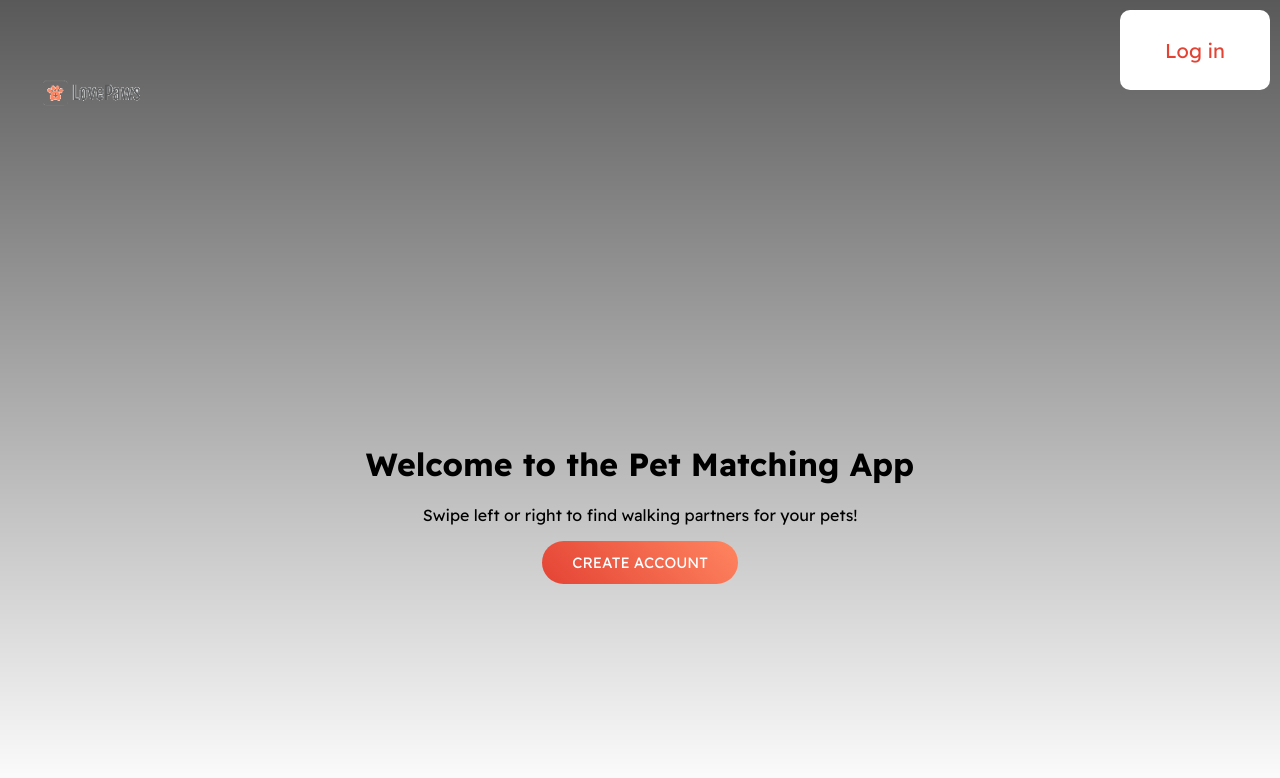
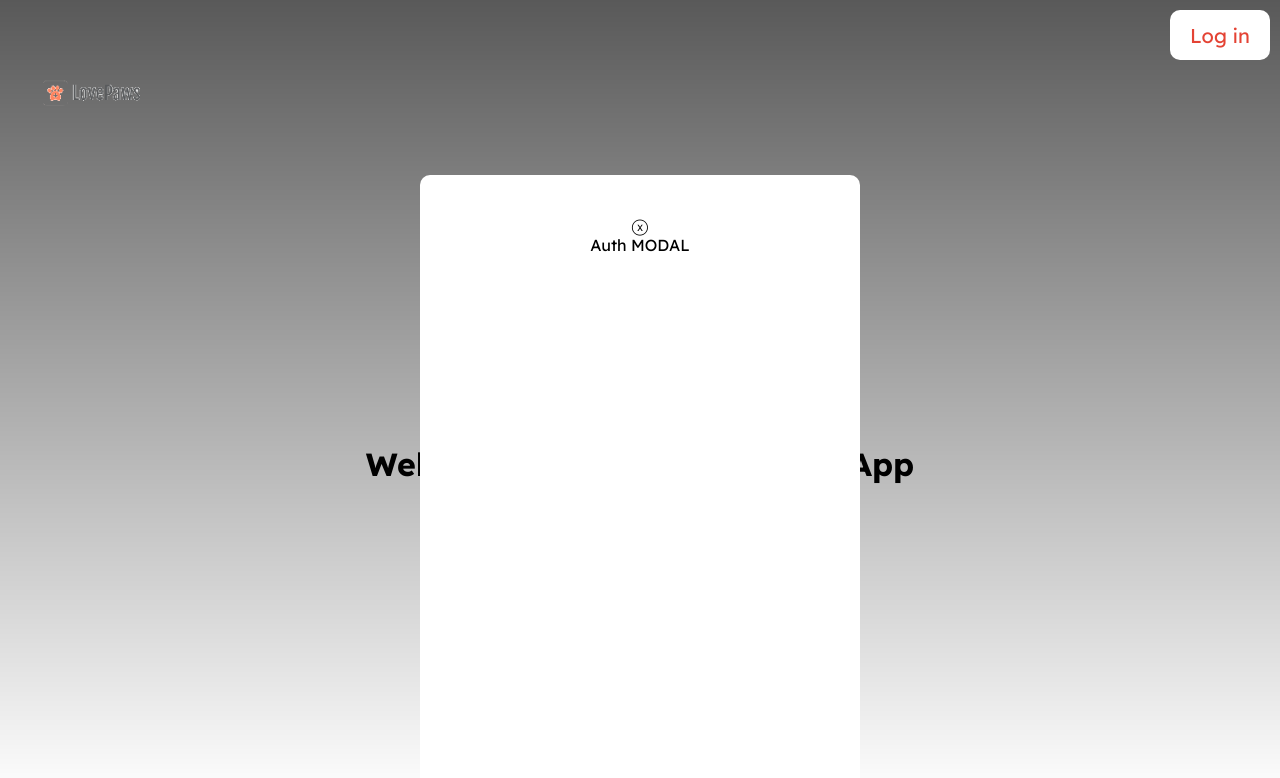
Before and after one commit to georgeromaios/LovePaws, a React (Create React App) app in the folder lovepaws/: page / in a window 1280 px wide. Both pictures are taken after a click on the button "CREATE ACCOUNT". Shown: the top 778 px of the page. Built offline with nearby package versions, Linux system fonts and the light colour scheme.

Commit message:
authModal

```diff
--- /dev/null
+++ b/lovepaws/src/components/AuthModal.js
@@ -0,0 +1,19 @@
+const AuthModal = ({setShowModal})=>{
+
+
+    const handleClick=()=>{
+        setShowModal(false)
+    }
+
+
+    return(
+        <div className="auth-modal">
+
+                <div onClick =  {handleClick}>ⓧ</div>
+                Auth MODAL
+
+        </div>
+
+    )
+}
+export default AuthModal
--- a/lovepaws/src/index.css
+++ b/lovepaws/src/index.css
@@ -71,8 +71,8 @@ nav .nav-button {
     border-radius: 10px;
     border: none;
     margin: 10px;
-    width: 150px;
-    height: 80px;
+    width: 100px;
+    height: 50px;
 }
 
 nav .nav-button:disabled {
@@ -111,7 +111,7 @@ nav .logo-container .logo {
     position: absolute;
     left: 0;
     right: 0;
-    top: 50px;
+    top: 175px;
     margin-left: auto;
     margin-right: auto;
     max-width: 360px;
@@ -120,8 +120,9 @@ nav .logo-container .logo {
     border-radius: 10px;
     padding: 40px;
 }
+/* }
 
-.auth-modal .close-icon {
+/* .auth-modal .close-icon {
     float: right;
 }
 
@@ -138,7 +139,7 @@ nav .logo-container .logo {
 }
 
 /*-------- OnBoarding Page --------*/
-.onboarding {
+/* .onboarding {
     border-top: solid 1px rgb(213, 213, 213);
 }
 
@@ -212,10 +213,10 @@ nav .logo-container .logo {
 
 .onboarding form .photo-container img {
     width: 100%
-}
+} */
 
 /*-------- Dashboard  --------*/
-.dashboard {
+/* .dashboard {
     display: flex;
     justify-content: space-between;
 }
@@ -257,16 +258,16 @@ nav .logo-container .logo {
 }
 
 /*-------- Chat Container --------*/
-.chat-container {
+/* .chat-container {
     background-color: rgb(255, 255, 255);
     box-shadow: rgba(0, 0, 0, 0.05) 0px 6px 24px 0px,
     rgba(0, 0, 0, 0.08) 0px 0px 0px 1px;
     width: 30%;
     text-align: left;
     z-index: 1;
-}
+} */
 
-.chat-container .chat-container-header {
+/* .chat-container .chat-container-header {
     background: linear-gradient(45deg, rgb(228, 67, 52, 1), rgb(255, 133, 96, 1));
     height: 100px;
     display: flex;
@@ -305,10 +306,10 @@ nav .logo-container .logo {
 
 .img-container img {
     width: 100%;
-}
+} */ */
 
 /*-------- Chat Display --------*/
-.chat-display,
+/* .chat-display,
 .matches-display {
     padding: 20px;
     height: 60vh;
--- a/lovepaws/src/pages/Home.js
+++ b/lovepaws/src/pages/Home.js
@@ -1,22 +1,28 @@
-import React from 'react';
+import React, { useState } from 'react';
 import Nav from '../components/Nav';
+import AuthModal from '../components/AuthModal';
+
 const Home = () => {
+  const [showModal, setShowModal] = useState(false);
+  const authToken = false;
 
-    const authToken=false
-    const handleClick=()=>{
-        console.log('Clicked')
-    }
+  const handleClick = () => {
+    console.log('Clicked');
+    setShowModal(true);
+  };
 
   return (
-    <div className='overlay'>
-    <Nav minimal={false} authToken={authToken}/>
-    <div className="home">
-      <h1>Welcome to the Pet Matching App</h1>
-      <p>Swipe left or right to find walking partners for your pets!</p>
-      <button className='primary-button' onClick={handleClick}>
-        {authToken ? 'Signout':'Create Account' }
-      </button>
-    </div>
+    <div className="overlay">
+      <Nav minimal={false} authToken={authToken} />
+      <div className="home">
+        <h1>Welcome to the Pet Matching App</h1>
+        <p>Swipe left or right to find walking partners for your pets!</p>
+        <button className="primary-button" onClick={handleClick}>
+          {authToken ? 'Sign Out' : 'Create Account'}
+        </button>
+
+        {showModal && <AuthModal setShowModal={setShowModal} />}
+      </div>
     </div>
   );
 };
```
